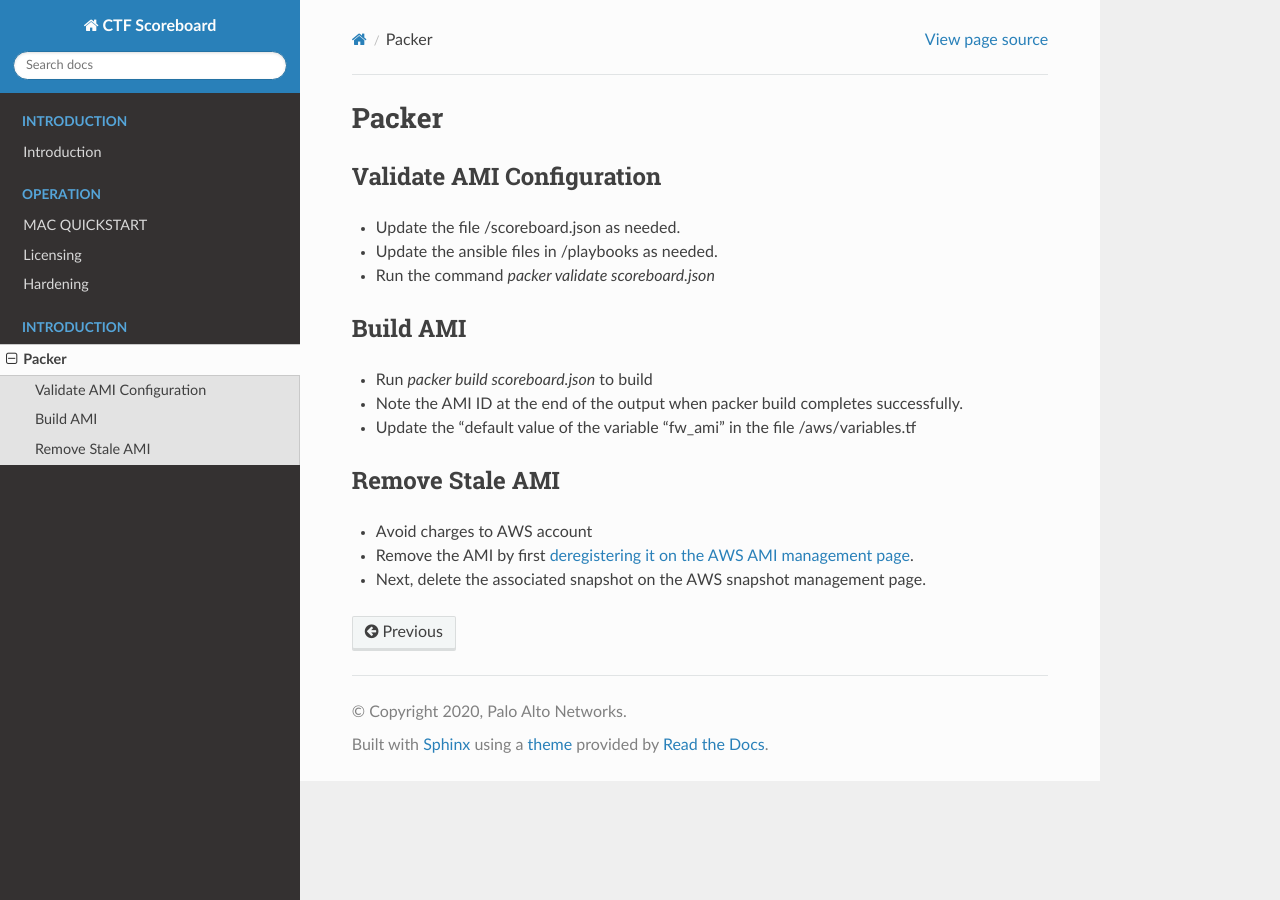
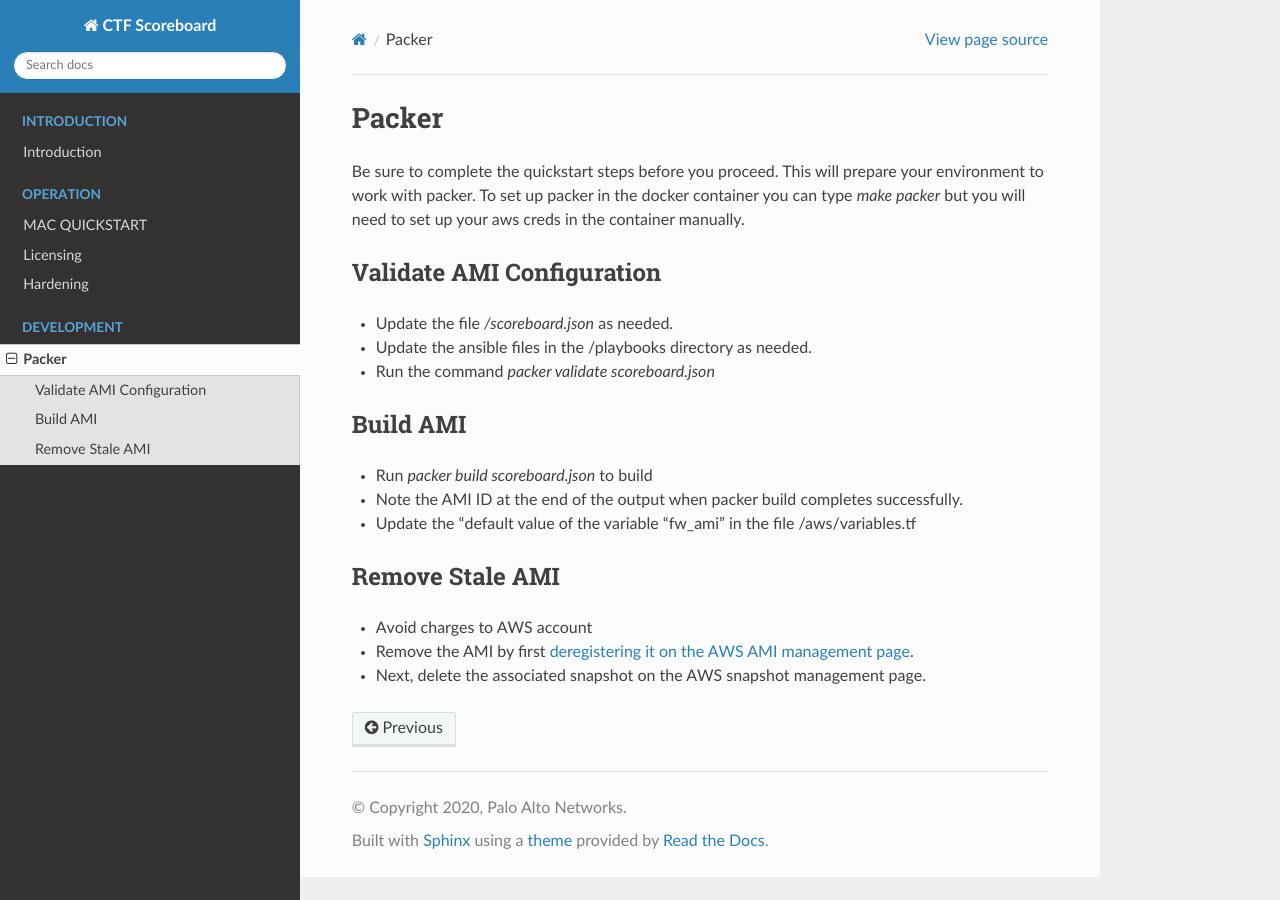
Before and after one commit to PaloAltoNetworks/secops_ctf_scoreboard, a Sphinx documentation site: the page built from docs/development/packer.rst, in a window 1280 px wide. Built offline with Sphinx 7.4.7 and the Read the Docs theme 2.0.0, drawn with Linux system fonts in a browser that asks for light colours.

Commit message:
testing new playbook

```diff
--- a/docs/development/packer.rst
+++ b/docs/development/packer.rst
@@ -2,11 +2,17 @@
 Packer
 ======
 
+Be sure to complete the quickstart steps before you proceed.
+This will prepare your environment to work with packer. To
+set up packer in the docker container you can type `make packer`
+but you will need to set up your aws creds in the container
+manually.
+
 Validate AMI Configuration
 --------------------------
 
-- Update the file /scoreboard.json as needed.
-- Update the ansible files in /playbooks as needed.
+- Update the file `/scoreboard.json` as needed.
+- Update the ansible files in the /playbooks directory as needed.
 - Run the command `packer validate scoreboard.json`
 
 Build AMI
@@ -20,7 +26,6 @@ Remove Stale AMI
 ----------------
 
 - Avoid charges to AWS account
-
 - Remove the AMI by first `deregistering it on the AWS AMI management page`_.
 - Next, delete the associated snapshot on the AWS snapshot management page.
 
--- a/docs/index.rst
+++ b/docs/index.rst
@@ -32,6 +32,6 @@ SecOps CTF Scoreboard documentation
 .. toctree::
    :maxdepth: 2
    :hidden:
-   :caption: introduction
+   :caption: development
 
    development/packer.rst
--- a/docs/operation/mac_quickstart.rst
+++ b/docs/operation/mac_quickstart.rst
@@ -3,7 +3,8 @@ MAC QUICKSTART
 ==============
 
 Mac Quickstart
-  Do these steps to get your local machine ready.
+  Do these steps to get your local machine ready. Be sure to
+  enable MFA on your Amazon AWS account.
 
 Prepare your local environment.
   `Generate AWS credentials`_.
```
Also changed, not shown: scoreboard.json (+7 -2 lines), 13 other files.
